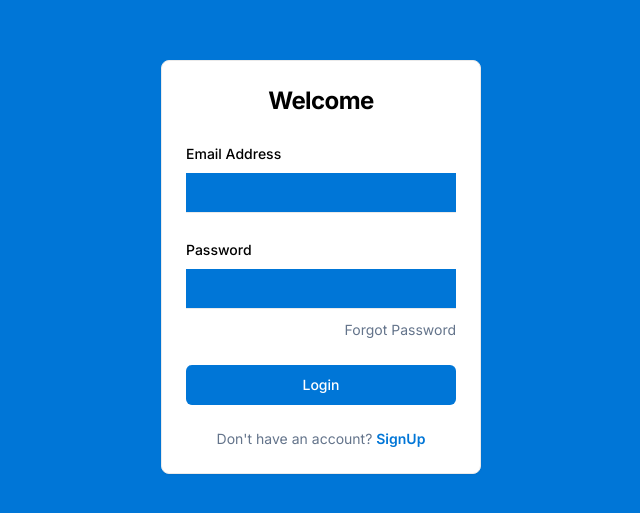
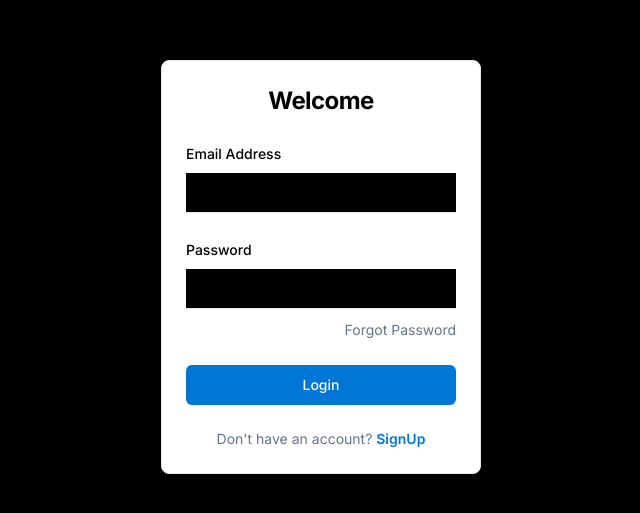
Before and after one commit to SadiqNaizam/mlo-a774-6df1, a React (Vite) app: page / in a window 1280 px wide. Shown: the part 133-646 px from the top of the page, without its empty margins (319-959 px from the left). Built offline with nearby package versions, Linux system fonts and the light colour scheme.

Commit message:
Updated code files: index.css

```diff
--- a/src/index.css
+++ b/src/index.css
@@ -6,8 +6,8 @@
 
 @layer base {
   :root {
-    --background: 207.2 100% 42.2%;
-    --foreground: 0 0% 0%;
+    --background: 0 0% 0%;
+    --foreground: 0 0% 100%;
 
     --card: 0 0% 100%;
     --card-foreground: 0 0% 0%;
```
